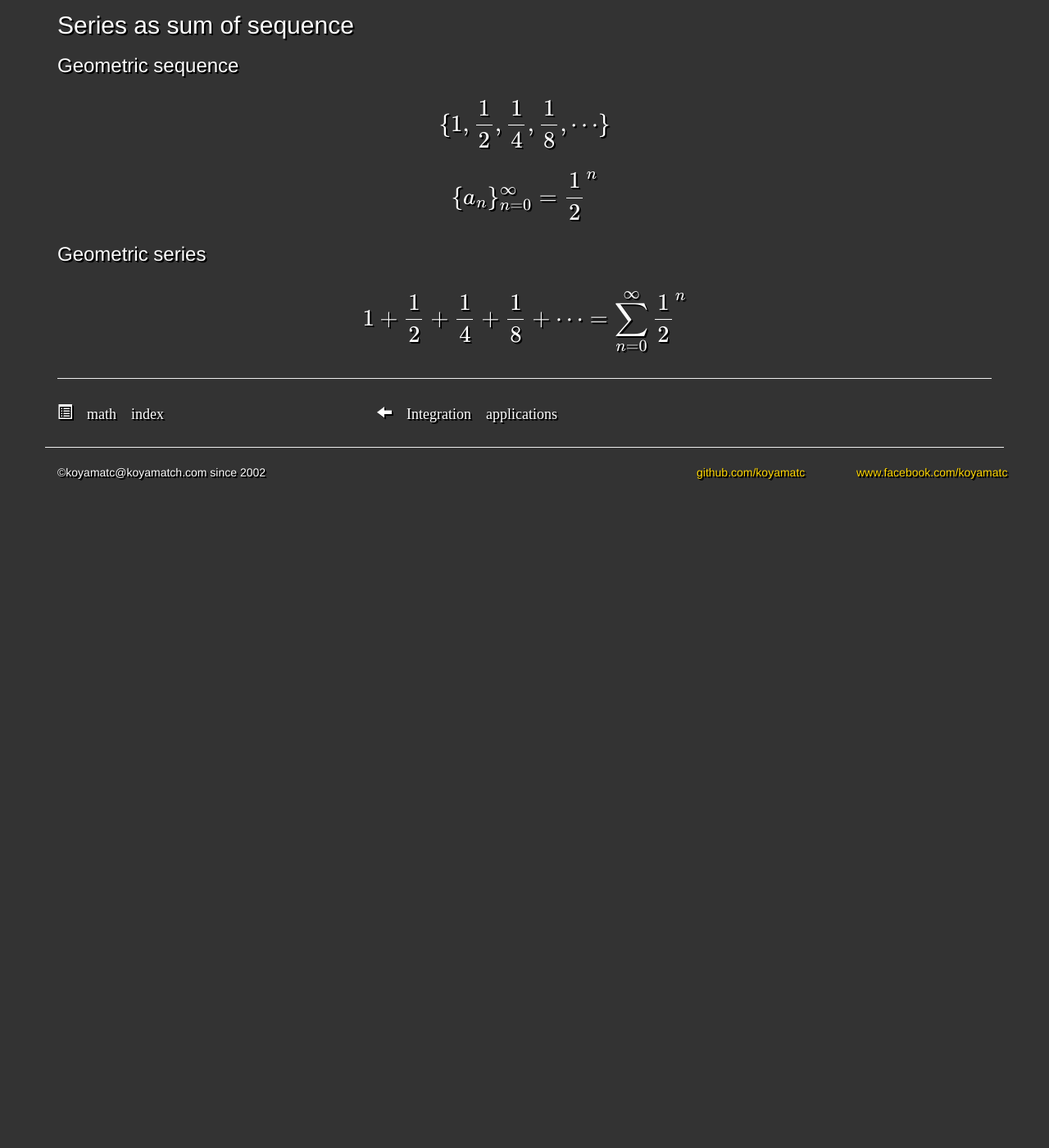
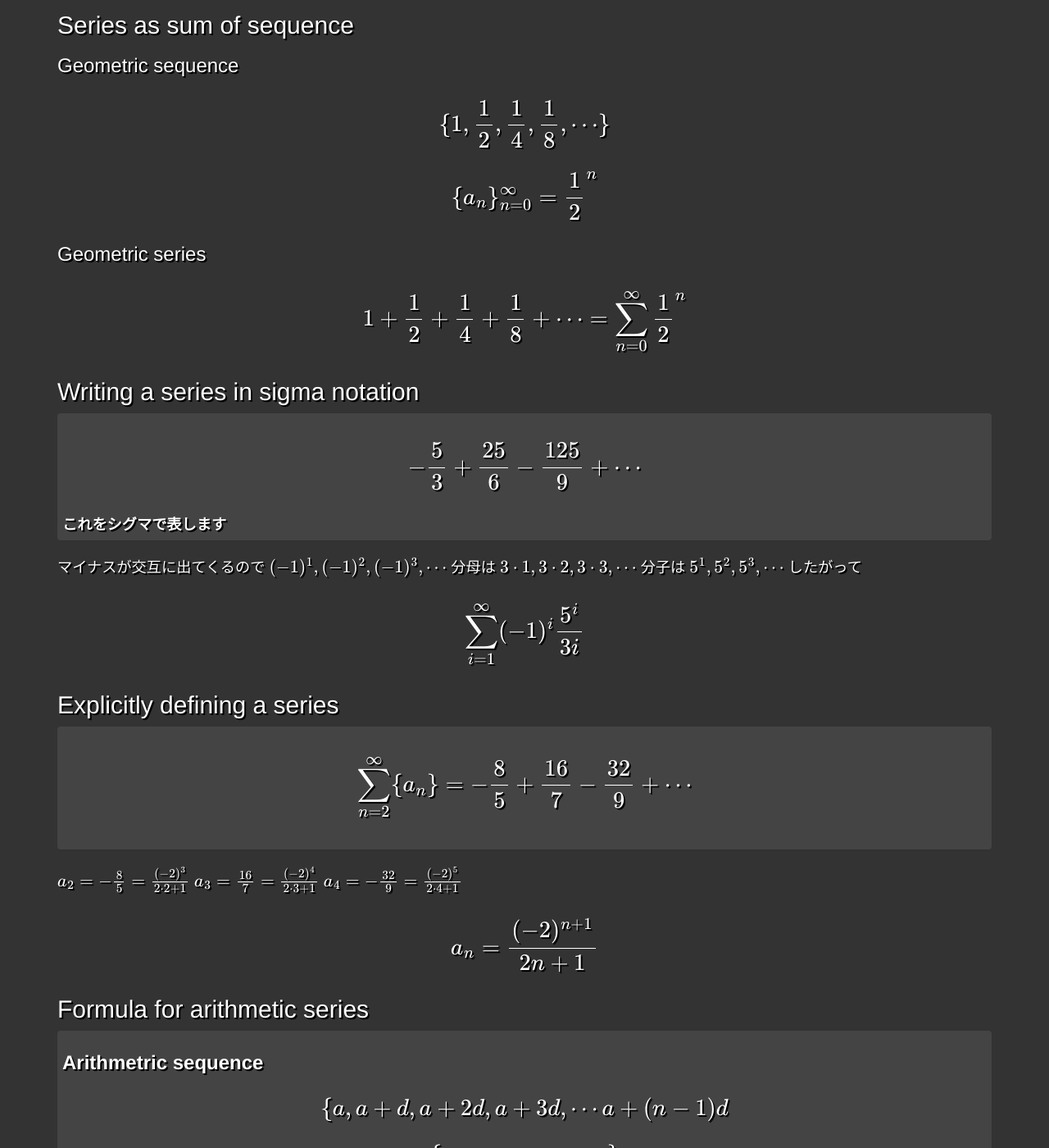
Before and after one commit to koyamatc/math, a Jekyll site: the page built from _posts/2015-01-31-sequences_series.md, in a window 1280 px wide and 1400 px high, scrolled down 2070 px. Shown: the whole window at 82% size. Built offline with Jekyll 4.4.1, drawn with Linux system fonts in a browser that asks for light colours; Markdown is read by kramdown in place of the engine named in the settings; formulas are drawn with MathJax 3; a script that is not in the unit is left out; before the commit the page ends 2666 px from its top, so only the background shows below that; some of the changed text lies outside the part shown.

Commit message:
20150303

```diff
--- a/_posts/2015-01-31-sequences_series.md
+++ b/_posts/2015-01-31-sequences_series.md
@@ -97,6 +97,67 @@ $$1+\frac{1}{2}+\frac{1}{4}+\frac{1}{8}+ \cdots
 
 </h3>
 
+## Writing a series in sigma notation
+
+<div class="panel">
+  <h3>
+  $$-\frac{5}{3}+\frac{25}{6}-\frac{125}{9} + \cdots $$
+  </h3>
+  これをシグマで表します
+</div>
+マイナスが交互に出てくるので
+$$(-1)^1, (-1)^2, (-1)^3, \cdots $$
+分母は
+$$3\cdot1, 3\cdot 2, 3 \cdot3, \cdots$$
+分子は
+$$5^1,5^2,5^3, \cdots$$
+したがって
+<h3>
+$$\sum_{i=1}^{\infty}(-1)^i \frac{5^i}{3i}$$
+</h3>
+
+## Explicitly defining a series
+
+<div class="panel">
+  <h3>
+  $$\sum_{n=2}^{\infty}\{a_{n}\}=-\frac{8}{5}+\frac{16}{7}-\frac{32}{9} + \cdots $$
+  </h3>
+</div>
+ $$a_{2}=-\frac{8}{5}=\frac{(-2)^3}{2\cdot2+1}$$
+ $$a_{3}=\frac{16}{7}=\frac{(-2)^4}{2\cdot3+1}$$
+ $$a_{4}=-\frac{32}{9}=\frac{(-2)^5}{2\cdot4+1}$$
+<h3>
+$$a_{n}=\frac{(-2)^{n+1}}{2n+1}$$
+</h3>
+
+## Formula for arithmetic series
+<div class="panel">
+  <h3>
+  Arithmetric sequence
+  $$\{a,a+d,a+2d,a+3d,\cdots a+(n-1)d$$
+  $$\{a_{1},a_{2},a_{3},\cdots,a_{n}\}$$
+  </h3>
+</div>
+<div class="panel">
+  <h3>
+  Arithmetric series
+  $$S_{n}=a\qquad \qquad \quad+a+\qquad \quad d+a+\qquad \quad2d+\cdots +a+(n-1)d$$
+  $$S_{n}=a+(n-1)d+a+(n-2)d+a+(n-1)d+\cdots + a$$
+  2行を足します
+  $$2S_{n}=2a+(n-1)d+2a+(n-1)d+2a+(n-1)d+ \cdots + 2a+(n-1)d$$
+  $$2S_{n}=n(2a+(n-1)d)$$
+  $$S_{n}=\frac{n(2a+(n-1)d)}{2}=\frac{n(a+a(n-1)d)}{2}$$
+  $$\quad a_{1}=a \quad a_{n}= a + (n-1)$$
+  $$S_{n}=n\cdot \frac{a_{1}+a_{n}}{2}$$
+  </h3>
+</div>
+
+-----------
+
+# Geometric series
+
+
+
 <script type="text/javascript" src="http://cdn.mathjax.org/mathjax/latest/MathJax.js?config=TeX-AMS-MML_SVG"></script>
 <script src="http://d3js.org/d3.v3.min.js" charset="utf-8"></script>
 <script src="{{site.url}}/js/d3draws.js" charset="utf-8"></script>
```
